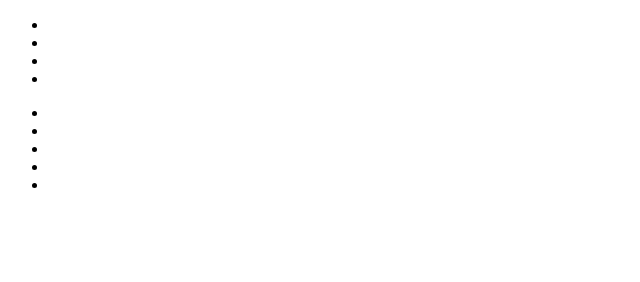
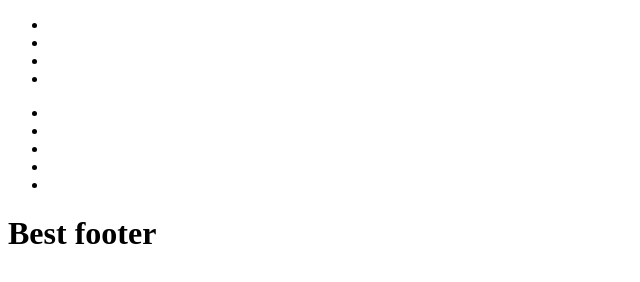
Before and after one commit to atomspace/podcasts, a website: page src/index.html in a window 1280 px wide. Shown: the whole page, without its empty margins (0-640 px from the left). Drawn offline with Linux system fonts and the light colour scheme.

Commit message:
Add footer

```diff
--- a/src/index.html
+++ b/src/index.html
@@ -22,5 +22,9 @@
 		<li></li>
 		<li></li>
 	</ul>
+	<footer>
+		<h1>Best footer</h1>
+	</footer>
+
 </body>
 </html>
```
Lines whose indentation alone changed are shown as unchanged.
